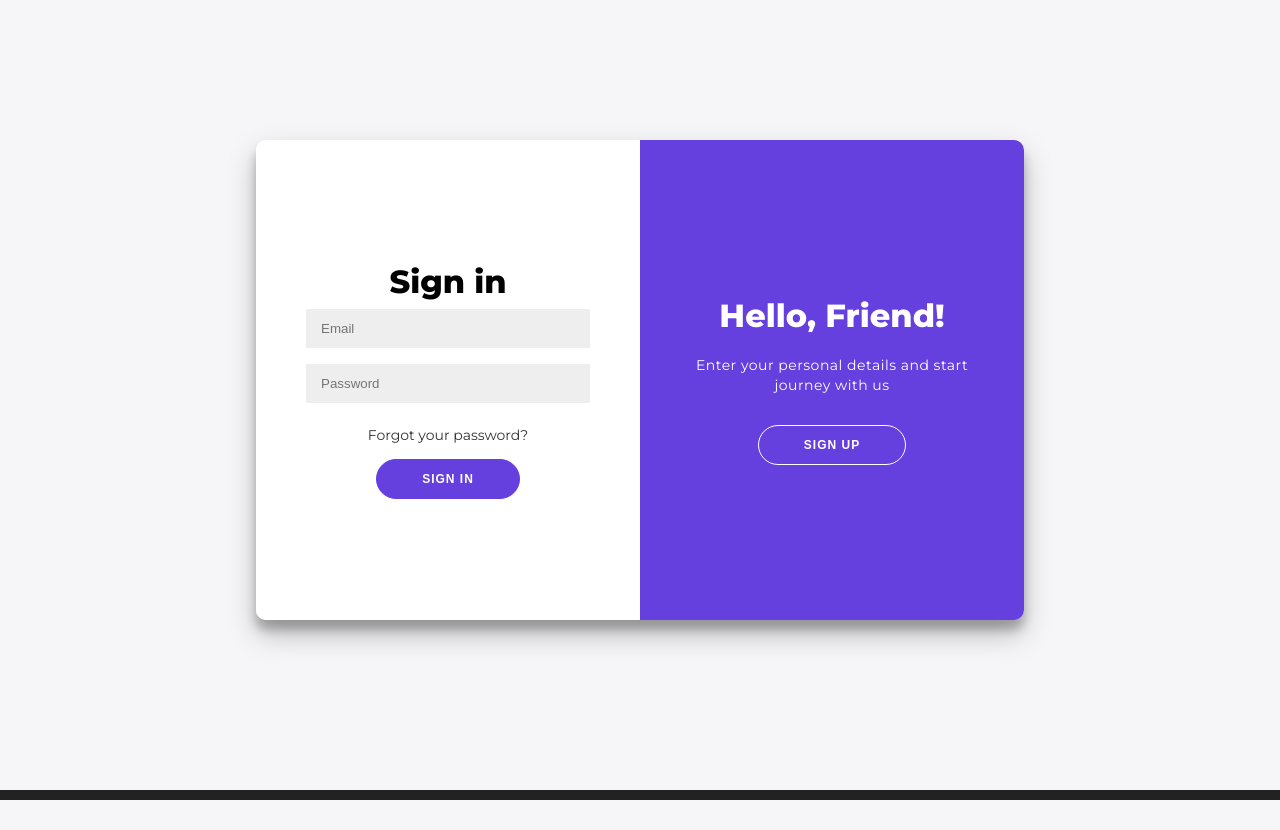
After one commit to raihamehdi/SmartWattSecure, a Django app: page /login in a window 1280 px wide. The commit adds this page. Run offline with Django 5.2, Linux system fonts and the light colour scheme.

Commit message:
committed

```diff
--- /dev/null
+++ b/SWS/smartwattsecure/smartwatt/static/Ammar.js
@@ -0,0 +1,11 @@
+const signUpButton = document.getElementById('signUp');
+const signInButton = document.getElementById('signIn');
+const container = document.getElementById('container');
+
+signUpButton.addEventListener('click', () => {
+	container.classList.add("right-panel-active");
+});
+
+signInButton.addEventListener('click', () => {
+	container.classList.remove("right-panel-active");
+});
--- /dev/null
+++ b/SWS/smartwattsecure/smartwatt/static/styles.css
@@ -0,0 +1,277 @@
+
+@import url('https://fonts.googleapis.com/css?family=Montserrat:400,800');
+
+* {
+	box-sizing: border-box;
+}
+
+body {
+	background: #f6f5f7;
+	display: flex;
+	justify-content: center;
+	align-items: center;
+	flex-direction: column;
+	font-family: 'Montserrat', sans-serif;
+	height: 100vh;
+	margin: -20px 0 50px;
+}
+
+h1 {
+	font-weight: bold;
+	margin: 0;
+}
+
+h2 {
+	text-align: center;
+}
+
+p {
+	font-size: 14px;
+	font-weight: 100;
+	line-height: 20px;
+	letter-spacing: 0.5px;
+	margin: 20px 0 30px;
+}
+
+span {
+	font-size: 12px;
+}
+
+a {
+	color: #333;
+	font-size: 14px;
+	text-decoration: none;
+	margin: 15px 0;
+}
+
+
+button {
+	border-radius: 20px;
+	border: 1px solid #6540de;
+	background-color: #6540de;
+	color: #FFFFFF;
+	font-size: 12px;
+	font-weight: bold;
+	padding: 12px 45px;
+	letter-spacing: 1px;
+	text-transform: uppercase;
+	transition: transform 80ms ease-in;
+}
+
+
+
+
+button:active {
+	transform: scale(0.95);
+}
+
+button:focus {
+	outline: none;
+}
+
+button.ghost {
+	background-color: transparent;
+	border-color: #FFFFFF;
+}
+
+form {
+	background-color: #FFFFFF;
+	display: flex;
+	align-items: center;
+	justify-content: center;
+	flex-direction: column;
+	padding: 0 50px;
+	height: 100%;
+	text-align: center;
+}
+
+input {
+	background-color: #eee;
+	border: none;
+	padding: 12px 15px;
+	margin: 8px 0;
+	width: 100%;
+}
+
+.container {
+	background-color: #fff;
+	border-radius: 10px;
+  	box-shadow: 0 14px 28px rgba(0,0,0,0.25),
+			0 10px 10px rgba(0,0,0,0.22);
+	position: relative;
+	overflow: hidden;
+	width: 768px;
+	max-width: 100%;
+	min-height: 480px;
+}
+
+.form-container {
+	position: absolute;
+	top: 0;
+	height: 100%;
+	transition: all 0.6s ease-in-out;
+}
+
+.sign-in-container {
+	left: 0;
+	width: 50%;
+	z-index: 2;
+}
+
+.container.right-panel-active .sign-in-container {
+	transform: translateX(100%);
+}
+
+.sign-up-container {
+	left: 0;
+	width: 50%;
+	opacity: 0;
+	z-index: 1;
+}
+
+.container.right-panel-active .sign-up-container {
+	transform: translateX(100%);
+	opacity: 1;
+	z-index: 5;
+	animation: show 0.6s;
+}
+
+@keyframes show {
+	0%, 49.99% {
+		opacity: 0;
+		z-index: 1;
+	}
+
+	50%, 100% {
+		opacity: 1;
+		z-index: 5;
+	}
+}
+
+.overlay-container {
+	position: absolute;
+	top: 0;
+	left: 50%;
+	width: 50%;
+	height: 100%;
+	overflow: hidden;
+	transition: transform 0.6s ease-in-out;
+	z-index: 100;
+}
+
+.container.right-panel-active .overlay-container{
+	transform: translateX(-100%);
+}
+
+.overlay {
+	background: #6540de;
+	background: -webkit-linear-gradient(to right, #6540de, #6540de);
+	background: linear-gradient(to right, #6540de,#6540de);
+	background-repeat: no-repeat;
+	background-size: cover;
+	background-position: 0 0;
+	color: #FFFFFF;
+	position: relative;
+	left: -100%;
+	height: 100%;
+	width: 200%;
+  	transform: translateX(0);
+	transition: transform 0.6s ease-in-out;
+}
+
+.container.right-panel-active .overlay {
+  	transform: translateX(50%);
+}
+
+.overlay-panel {
+	position: absolute;
+	display: flex;
+	align-items: center;
+	justify-content: center;
+	flex-direction: column;
+	padding: 0 40px;
+	text-align: center;
+	top: 0;
+	height: 100%;
+	width: 50%;
+	transform: translateX(0);
+	transition: transform 0.6s ease-in-out;
+}
+
+.overlay-left {
+	transform: translateX(-20%);
+}
+
+.container.right-panel-active .overlay-left {
+	transform: translateX(0);
+}
+
+.overlay-right {
+	right: 0;
+	transform: translateX(0);
+}
+
+.container.right-panel-active .overlay-right {
+	transform: translateX(20%);
+}
+
+.social-container {
+	margin: 20px 0;
+}
+
+.social-container a {
+	border: 1px solid #DDDDDD;
+	border-radius: 50%;
+	display: inline-flex;
+	justify-content: center;
+	align-items: center;
+	margin: 0 5px;
+	height: 40px;
+	width: 40px;
+}
+
+footer {
+    background-color: #222;
+    color: #fff;
+    font-size: 14px;
+    bottom: 0;
+    position: fixed;
+    left: 0;
+    right: 0;
+    text-align: center;
+    z-index: 999;
+}
+
+footer p {
+    margin: 10px 0;
+}
+
+footer i {
+    color: red;
+}
+
+footer a {
+    color: #3c97bf;
+    text-decoration: none;
+}
+
+
+button.google {
+	margin-top: 20px;
+    border-radius: 20px;
+	border: 1px solid #0d0b11;
+	background-color: #fdfcff;
+	color: #0f0c0c;
+	font-size: 8px;
+	font-weight: bold;
+	padding: 15px 18px;
+	letter-spacing: 1px;
+	text-transform: uppercase;
+	transition: transform 80ms ease-in;
+}
+button.google img {
+    width: 15;
+    height: 15px;
+    vertical-align: middle;
+    margin-right: 10px;
+}
--- a/SWS/smartwattsecure/smartwatt/urls.py
+++ b/SWS/smartwattsecure/smartwatt/urls.py
@@ -1,9 +1,10 @@
 from django.contrib import admin
 from django.urls import path
-from .views import registeradmin
+from .views import registeradmin,login
 
 
 urlpatterns = [
     path('registeradmin', registeradmin, name='registeradmin'),
+    path('login', login, name='login'),
 
 ]
--- a/SWS/smartwattsecure/smartwatt/views.py
+++ b/SWS/smartwattsecure/smartwatt/views.py
@@ -1,7 +1,7 @@
 # Create your views here.
 from django.shortcuts import render, redirect
-from django.contrib.auth.hashers import make_password
-from .models import Admin
+from django.contrib.auth.hashers import make_password, check_password
+from .models import Admin,User
 
 def registeradmin(request):
     if request.method == 'POST':
@@ -9,11 +9,46 @@ def registeradmin(request):
         password = request.POST.get('password')
         email = request.POST.get('email')
 
-        # Create a new Admin instance and set the password
-        admin = Admin(admin_name=admin_name, email=email)
-        admin.password = make_password(password)
-        admin.save()
+        # Check if an admin with the provided email already exists
+        if Admin.objects.filter(email=email).exists():
+            return render(request, 'registeradmin.html', {'error': 'Admin with this email already exists.'})
+        else:
+            # Create a new Admin instance and set the password
+            admin = Admin(admin_name=admin_name, email=email)
+            admin.password = make_password(password)
+            admin.save()
 
-        return redirect('registeradmin')
+            return redirect('admindash')
     else:
         return render(request, 'registeradmin.html')
+
+
+
+def login(request):
+    # if request.method == 'POST':
+    #     email = request.POST.get('email')
+    #     password = request.POST.get('password')
+
+    #     try:
+    #         # Check if the login credentials belong to a user
+    #         user = User.objects.get(email=email)
+    #         if check_password(password, user.password):
+    #             # Authentication successful for user, redirect to home page
+    #             return redirect('home')  # Adjust 'home' to your home page URL name
+    #     except User.DoesNotExist:
+    #         pass  # User with the provided email doesn't exist, continue checking for admin
+
+    #     try:
+    #         # Check if the login credentials belong to an admin
+    #         admin = Admin.objects.get(email=email)
+    #         if check_password(password, admin.password):
+    #             # Authentication successful for admin, redirect to admin dashboard
+    #             return redirect('admindash')  # Adjust 'admindash' to your admin dashboard URL name
+    #     except Admin.DoesNotExist:
+    #         pass  # Admin with the provided email doesn't exist
+
+    #     # If no user or admin with the provided credentials is found, show login page again with error
+    #     error_message = 'Invalid email or password.'
+    #     return render(request, 'login_signup.html', {'error': error_message})
+    # else:
+        return render(request, 'login_signup.html')
--- /dev/null
+++ b/SWS/smartwattsecure/templates/login_signup.html
@@ -0,0 +1,59 @@
+{% load static %}
+<!DOCTYPE html>
+<html lang="en">
+<head>
+    <meta charset="UTF-8">
+    <meta name="viewport" content="width=device-width, initial-scale=1.0">
+    <title>Login/Signup</title>
+
+    <link href="{% static 'styles.css' %}" rel="stylesheet">
+
+    <script src="{% static 'Ammar.js' %}" defer></script>
+</head>
+<body>
+
+    <div class="container" id="container">
+        <div class="form-container sign-up-container">
+            <form action="POST">
+                <h1>Create Account</h1>
+                <input type="text" placeholder="Name" />
+                <input type="email" placeholder="Email" />
+                <input type="password" placeholder="Password" />
+                <button class="ammar">Sign Up</button>
+                <button class="google"><img src="{% static 'smartwatt/google.png' %}" alt="Google Icon"><br>Sign Up with Google</button> <!-- Added class "google" -->
+            </form>
+        </div>
+        <div class="form-container sign-in-container">
+            <form action="POST"  action="{% url 'login' %}">
+                {% csrf_token %}
+
+                <h1>Sign in</h1>
+                <input type="email" placeholder="Email" />
+                <input type="password" placeholder="Password" />
+                <a href="#">Forgot your password?</a>
+                <button>Sign In</button>
+            </form>
+        </div>
+        <div class="overlay-container">
+            <div class="overlay">
+                <div class="overlay-panel overlay-left">
+                    <h1>Welcome Back!</h1>
+                    <p>To keep connected with us please login with your personal info</p>
+                    <button class="ghost" id="signIn">Sign In</button>
+                </div>
+                <div class="overlay-panel overlay-right">
+                    <h1>Hello, Friend!</h1>
+                    <p>Enter your personal details and start journey with us</p>
+                    <button class="ghost" id="signUp">Sign Up</button>
+                </div>
+            </div>
+        </div>
+    </div>
+
+    <footer>
+        <p>
+
+        </p>
+    </footer>
+</body>
+</html>
--- a/SWS/smartwattsecure/templates/registeradmin.html
+++ b/SWS/smartwattsecure/templates/registeradmin.html
@@ -53,6 +53,9 @@
 <body>
     <div class="container">
         <h1>Register Admin</h1>
+        {% if error %}
+        <p style="color: red;">{{ error }}</p>
+        {% endif %}
         <form method="post" action="{% url 'registeradmin' %}">
             {% csrf_token %}
             <label for="admin_name">Admin Name:</label>
```
Also changed, not shown: SWS/smartwattsecure/templates/admindash.html (added, +12 -0 lines), SWS/smartwattsecure/db.sqlite3, SWS/smartwattsecure/smartwatt/static/smartwatt/google.png (added).
